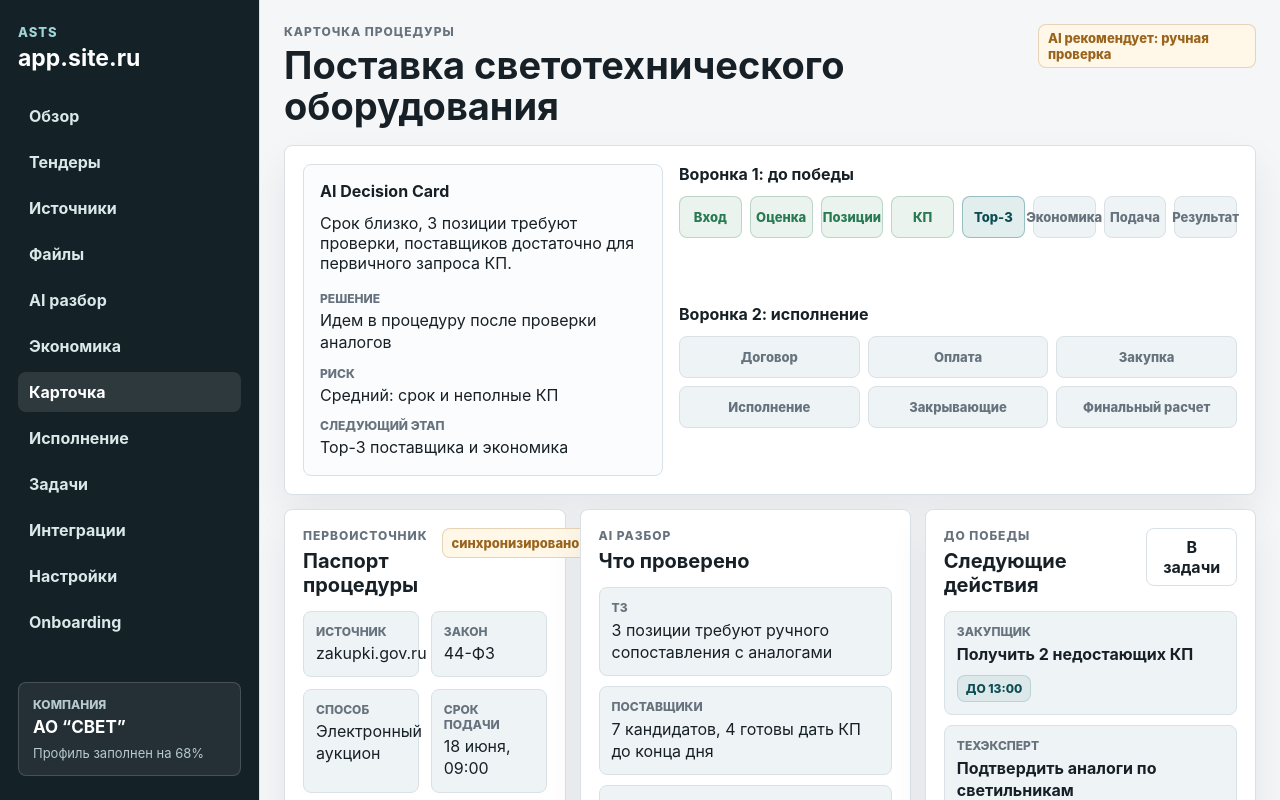
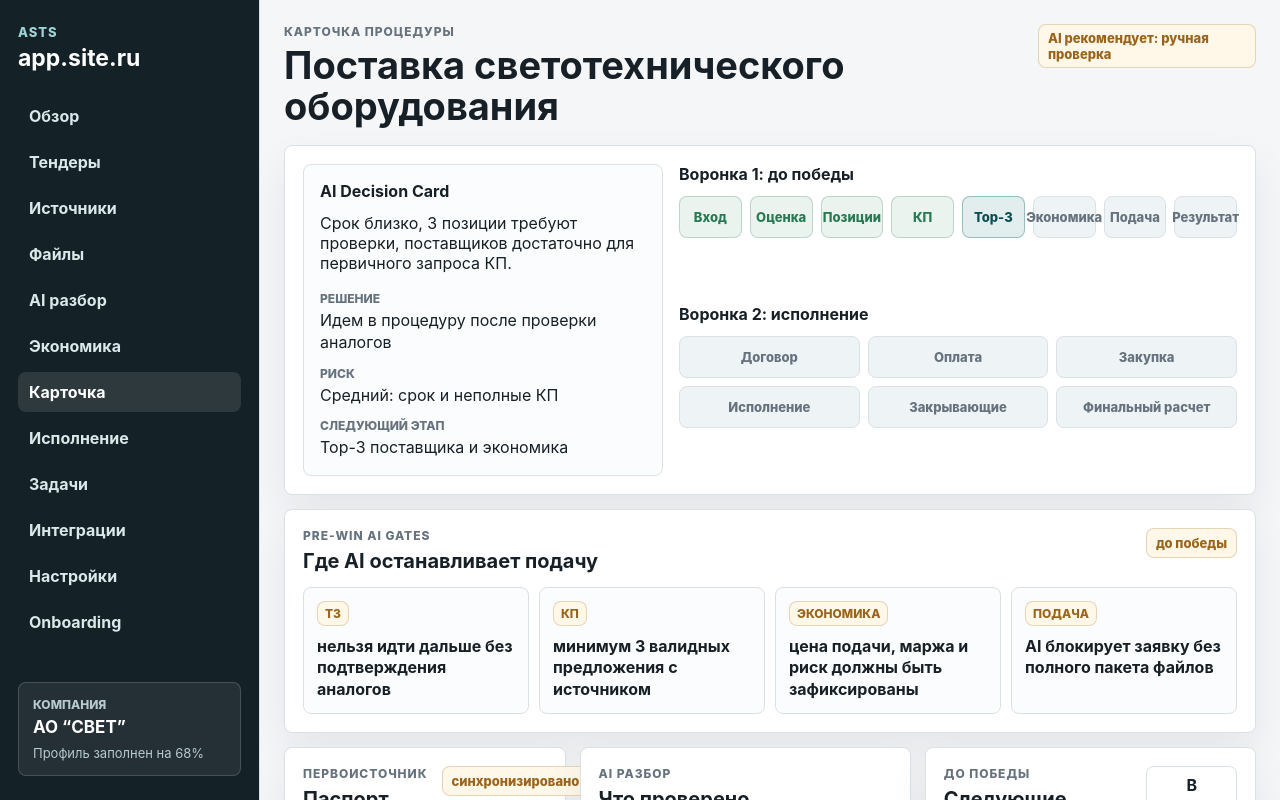
Before and after one commit to info14fourteen-creator/ASTS, a Next.js app in the folder apps/web/: page /tenders/demo in a window 1280 px wide. Shown: the top 800 px of the page. Built offline with nearby package versions, Linux system fonts and the light colour scheme.

Commit message:
Add pre-win AI gates

```diff
--- a/apps/web/app/globals.css
+++ b/apps/web/app/globals.css
@@ -708,6 +708,46 @@ dd {
   color: var(--accent-dark);
 }
 
+.prewin-ai-gates-panel {
+  margin-top: 14px;
+}
+
+.prewin-ai-gates-grid {
+  display: grid;
+  grid-template-columns: repeat(4, minmax(0, 1fr));
+  gap: 10px;
+}
+
+.prewin-ai-gate-card {
+  min-height: 112px;
+  border: 1px solid var(--line);
+  border-radius: 8px;
+  padding: 13px;
+  background: #fbfcfd;
+}
+
+.prewin-ai-gate-card span,
+.prewin-ai-gate-card strong {
+  display: block;
+}
+
+.prewin-ai-gate-card span {
+  width: fit-content;
+  border: 1px solid rgba(154, 100, 27, 0.24);
+  border-radius: 8px;
+  padding: 4px 7px;
+  background: #fff7e8;
+  color: var(--amber);
+  font-size: 12px;
+  font-weight: 850;
+  text-transform: uppercase;
+}
+
+.prewin-ai-gate-card strong {
+  margin-top: 10px;
+  line-height: 1.35;
+}
+
 .deal-detail-grid {
   display: grid;
   grid-template-columns: 0.85fr 1fr 1fr;
@@ -3155,6 +3195,10 @@ dd {
     grid-template-columns: repeat(6, minmax(110px, 1fr));
   }
 
+  .prewin-ai-gates-grid {
+    grid-template-columns: repeat(2, minmax(0, 1fr));
+  }
+
   .execution-stage-line {
     grid-template-columns: repeat(6, minmax(110px, 1fr));
     overflow-x: auto;
@@ -3481,6 +3525,10 @@ dd {
     grid-template-columns: 1fr;
   }
 
+  .prewin-ai-gates-grid {
+    grid-template-columns: 1fr;
+  }
+
   .ai-stat-grid {
     grid-template-columns: 1fr;
   }
--- a/apps/web/app/tenders/demo/page.tsx
+++ b/apps/web/app/tenders/demo/page.tsx
@@ -12,6 +12,12 @@ const aiChecks = [
   ["ТЗ", "3 позиции требуют ручного сопоставления с аналогами"],
   ["Поставщики", "7 кандидатов, 4 готовы дать КП до конца дня"],
   ["Экономика", "Маржа 11.8% после логистики и гарантии"],
+];
+const preWinAiGates = [
+  ["ТЗ", "нельзя идти дальше без подтверждения аналогов"],
+  ["КП", "минимум 3 валидных предложения с источником"],
+  ["Экономика", "цена подачи, маржа и риск должны быть зафиксированы"],
+  ["Подача", "AI блокирует заявку без полного пакета файлов"],
 ];
 const nextActions = [
   ["Закупщик", "Получить 2 недостающих КП", "до 13:00"],
@@ -75,6 +81,24 @@ export default function TenderCardPage() {
           </div>
         </section>
 
+        <section className="panel prewin-ai-gates-panel">
+          <div className="panel-head compact">
+            <div>
+              <p className="eyebrow">Pre-win AI gates</p>
+              <h2>Где AI останавливает подачу</h2>
+            </div>
+            <span className="status-pill">до победы</span>
+          </div>
+          <div className="prewin-ai-gates-grid">
+            {preWinAiGates.map(([stage, gate]) => (
+              <article className="prewin-ai-gate-card" key={stage}>
+                <span>{stage}</span>
+                <strong>{gate}</strong>
+              </article>
+            ))}
+          </div>
+        </section>
+
         <section className="deal-detail-grid">
           <article className="panel">
             <div className="panel-head compact">
```
